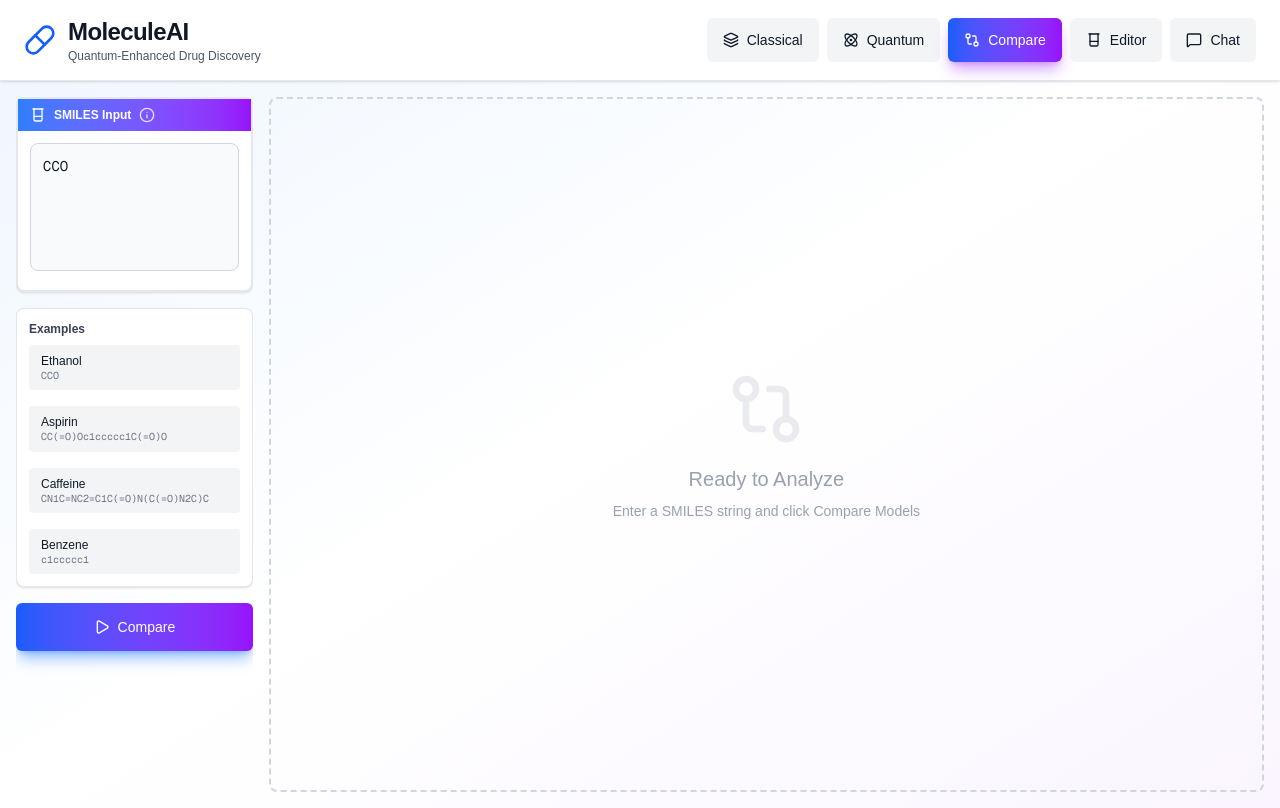
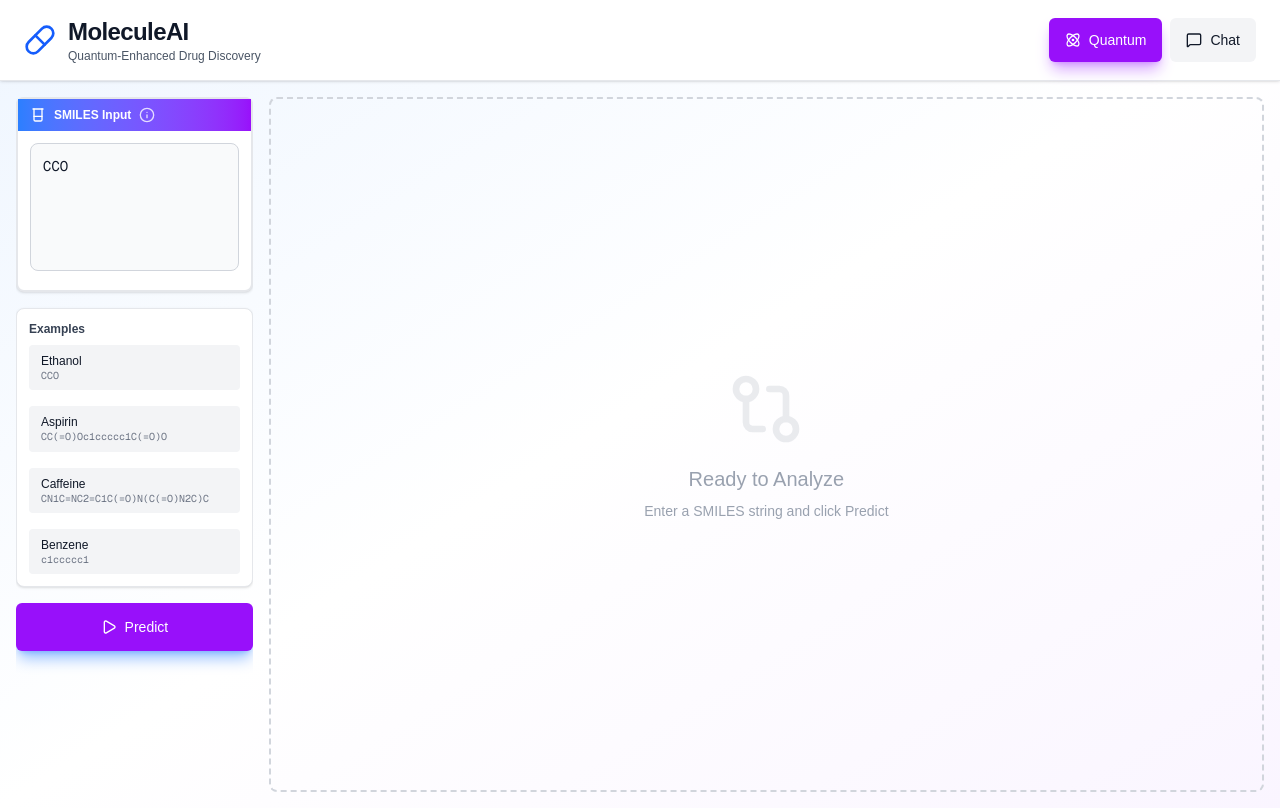
Before and after one commit to PaulWallaceATL/antiquant, a Next.js app in the folder web/: page / in a window 1280 px wide. Built offline with nearby package versions, Linux system fonts and the light colour scheme.

Commit message:
Simplify navigation: remove Classical/Compare/Editor tabs, default to Quantum

```diff
--- a/web/app/page.tsx
+++ b/web/app/page.tsx
@@ -54,7 +54,7 @@ export default function Home() {
   const [smiles, setSmiles] = useState<string>('CCO');
   const [loading, setLoading] = useState(false);
   const [result, setResult] = useState<any>(null);
-  const [mode, setMode] = useState<'classical' | 'quantum' | 'compare'>('compare');
+  const [mode, setMode] = useState<'classical' | 'quantum' | 'compare'>('quantum');
 
 
   const [activeTab, setActiveTab] = useState<'druglikeness' | '3d' | 'overview' | 'circuit' | 'details' | 'editor' | 'chat' | 'market'>('druglikeness');
@@ -164,32 +164,11 @@ export default function Home() {
             {/* Desktop Buttons */}
             <div className="hidden lg:flex gap-2 flex-wrap">
               <Button
-                variant={mode === 'classical' ? 'primary' : 'secondary'}
-                onClick={() => setMode('classical')}
-                className="text-xs sm:text-sm"
-              >
-                <Layers className="w-4 h-4" /> <span className="hidden sm:inline">Classical</span>
-              </Button>
-              <Button
                 variant={mode === 'quantum' ? 'primary' : 'secondary'}
                 onClick={() => setMode('quantum')}
                 className={`text-xs sm:text-sm ${mode === 'quantum' ? 'bg-purple-600 hover:bg-purple-700 text-white shadow-lg shadow-purple-500/50' : ''}`}
               >
                 <Atom className="w-4 h-4" /> <span className="hidden sm:inline">Quantum</span>
-              </Button>
-              <Button
-                variant={mode === 'compare' ? 'compare' : 'secondary'}
-                onClick={() => setMode('compare')}
-                className="text-xs sm:text-sm"
-              >
-                <GitCompare className="w-4 h-4" /> <span className="hidden sm:inline">Compare</span>
-              </Button>
-              <Button
-                variant={activeTab === 'editor' ? 'primary' : 'secondary'}
-                onClick={() => { setActiveTab('editor'); setMobileMenuOpen(false); }}
-                className="text-xs sm:text-sm"
-              >
-                <Beaker className="w-4 h-4" /> <span className="hidden xl:inline">Editor</span>
               </Button>
               {result && !result.error && (
                 <ExportButton analysis={result} />
@@ -209,34 +188,11 @@ export default function Home() {
             <div className="lg:hidden mt-4 pt-4 border-t border-gray-200 dark:border-gray-800 space-y-2">
               <div className="grid grid-cols-3 gap-2">
                 <Button
-                  variant={mode === 'classical' ? 'primary' : 'secondary'}
-                  onClick={() => { setMode('classical'); setMobileMenuOpen(false); }}
-                  className="text-xs py-2"
-                >
-                  <Layers className="w-4 h-4" /> Classical
-                </Button>
-                <Button
                   variant={mode === 'quantum' ? 'primary' : 'secondary'}
                   onClick={() => { setMode('quantum'); setMobileMenuOpen(false); }}
                   className={`text-xs py-2 ${mode === 'quantum' ? 'bg-purple-600 hover:bg-purple-700 text-white' : ''}`}
                 >
                   <Atom className="w-4 h-4" /> Quantum
-                </Button>
-                <Button
-                  variant={mode === 'compare' ? 'compare' : 'secondary'}
-                  onClick={() => { setMode('compare'); setMobileMenuOpen(false); }}
-                  className="text-xs py-2"
-                >
-                  <GitCompare className="w-4 h-4" /> Compare
-                </Button>
-              </div>
-              <div className="grid grid-cols-3 gap-2">
-                <Button
-                  variant={activeTab === 'editor' ? 'primary' : 'secondary'}
-                  onClick={() => { setActiveTab('editor'); setMobileMenuOpen(false); }}
-                  className="text-xs py-2"
-                >
-                  <Beaker className="w-4 h-4" /> Editor
                 </Button>
                 {result && !result.error && (
                   <div className="col-span-1">
```
